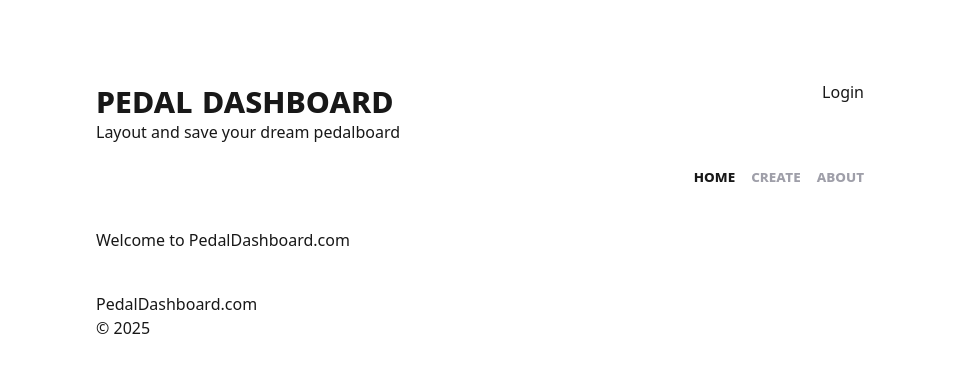
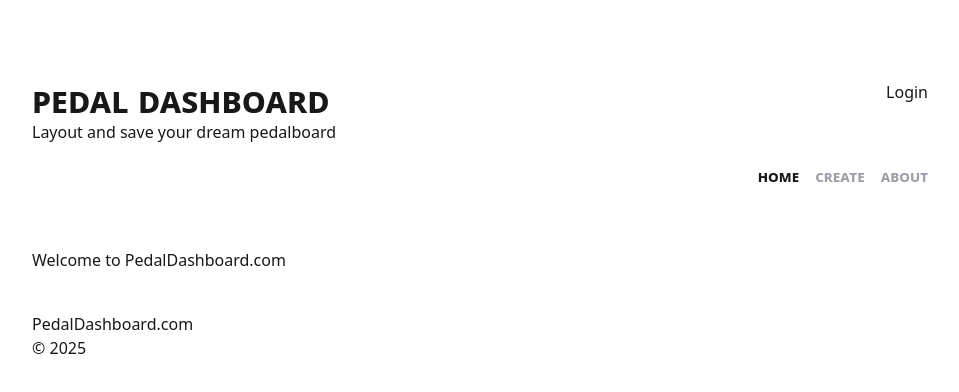
Before and after one commit to jrgtwo/pedal-dashboard, a React (Vite) app: page / in a window 1280 px wide. Shown: the top 392 px of the page, without its empty margins (160-1119 px from the left). Built offline with nearby package versions, Linux system fonts and the light colour scheme.

Commit message:
chore: all components should have at least basic tests now

```diff
--- a/src/App.tsx
+++ b/src/App.tsx
@@ -8,7 +8,7 @@ import { Navigation } from './main-components/Navigation/Navigation'
 function App() {
   return (
     <section role="app"
-      className="flex flex-col min-h-screen max-w-3xl m-auto">
+      className="flex flex-col min-h-screen max-w-4xl m-auto">
       <BrowserRouter>
         <Header />
         <Navigation />
--- a/src/main-components/Navigation/Navigation.tsx
+++ b/src/main-components/Navigation/Navigation.tsx
@@ -4,7 +4,7 @@ const Navigation = () => {
 
   return (
     <nav role="navigation"
-      className="mt-5 mb-10">
+      className="mt-5 mb-15">
       <ol
         className="flex flex-row justify-self-end gap-4">
         <li
```
Also changed, not shown: 2 other files (tests, documents, lock files or other folders).
